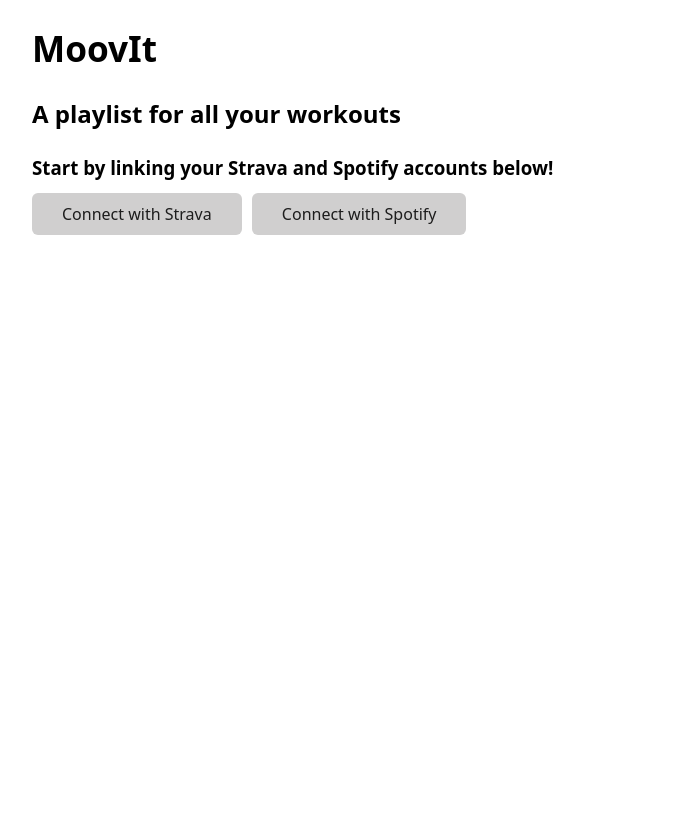
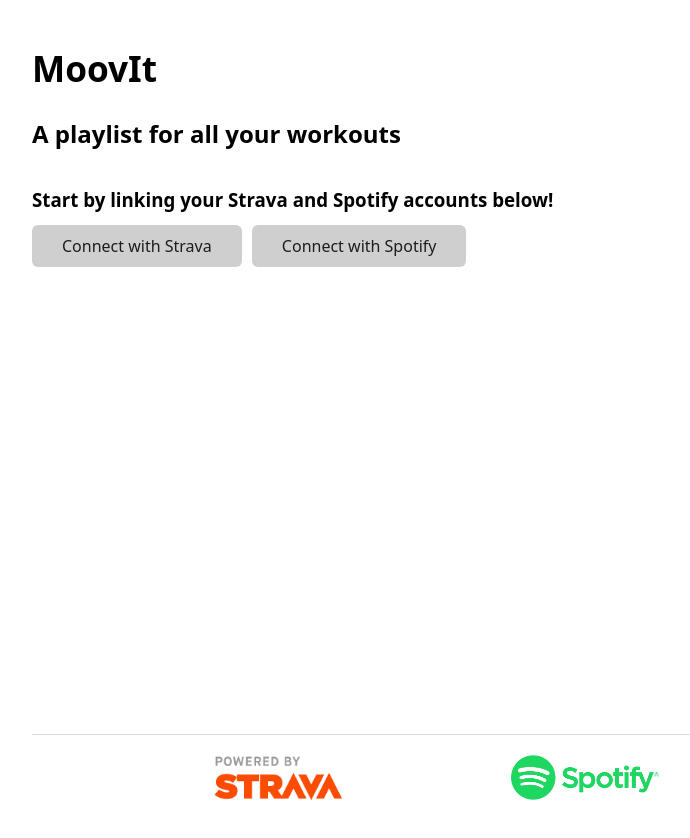
Before and after one commit to harbirb/MoovIt, a website: page public/home.html in a window 1280 px wide. Shown: the whole page, without its empty margins (208-898 px from the left). Before the commit the page ends 800 px from the top, so only its background shows below. Drawn offline with nearby package versions, Linux system fonts and the light colour scheme; no server answers.

Commit message:
added strava logo and formatted homepage

```diff
--- /dev/null
+++ b/public/home.css
@@ -0,0 +1,25 @@
+/* Apply flexbox to the wrapper */
+.wrapper {
+    display: flex;
+    flex-direction: column;
+    min-height: 100vh; /* Ensure it covers the full viewport height */
+    overflow: hidden;
+}
+
+main {
+    flex: 1; /* Main content takes the remaining space */
+}
+
+footer {
+    display: flex;
+    flex-shrink: 0; /* Footer stays at the bottom */
+    text-align: center; /* Center text in the footer */
+    padding: 10px;
+    align-items: center;
+    justify-content: center;
+}
+
+footer img {
+    margin: 0 10%;
+    max-width: 150px;
+}
--- a/public/home.html
+++ b/public/home.html
@@ -5,15 +5,25 @@
     <meta name="viewport" content="width=device-width, initial-scale=1.0">
     <title>Welcome</title>
     <link rel="stylesheet" href="https://cdn.jsdelivr.net/npm/water.css@2/out/water.css">
+    <link rel="stylesheet" href="home.css">
 </head>
 <body>
+    <div class="wrapper">
+        <header>
             <h1>MoovIt</h1>
             <h2>A playlist for all your workouts</h2>
-    <div></div>
+        </header>
+        <main>
             <h3>Start by linking your Strava and Spotify accounts below!</h3>
             <button id="loginStravaButton">Connect with Strava</button>
             <button id="loginSpotifyButton">Connect with Spotify</button>
             <a href="/recentlyPlayed"  style="display:none" id="showSongsButton"><button>Click here to get started</button></a>
+        </main>
+        <footer>
+            <img src="api_logo_pwrdBy_strava_stack_light.png" alt="powered by strava">
+            <img src="Spotify_Logo_RGB_Green.png" alt="powered by spotify" >
+        </footer>
+    </div>
     <script>
         document.addEventListener('DOMContentLoaded', async () => {
             const loginSpotifyButton = document.getElementById('loginSpotifyButton');
```
Also changed, not shown: public/Spotify_Logo_RGB_Green.png (added), public/api_logo_pwrdBy_strava_stack_light.png (added), 1 other file. Lines whose indentation alone changed are shown as unchanged.
